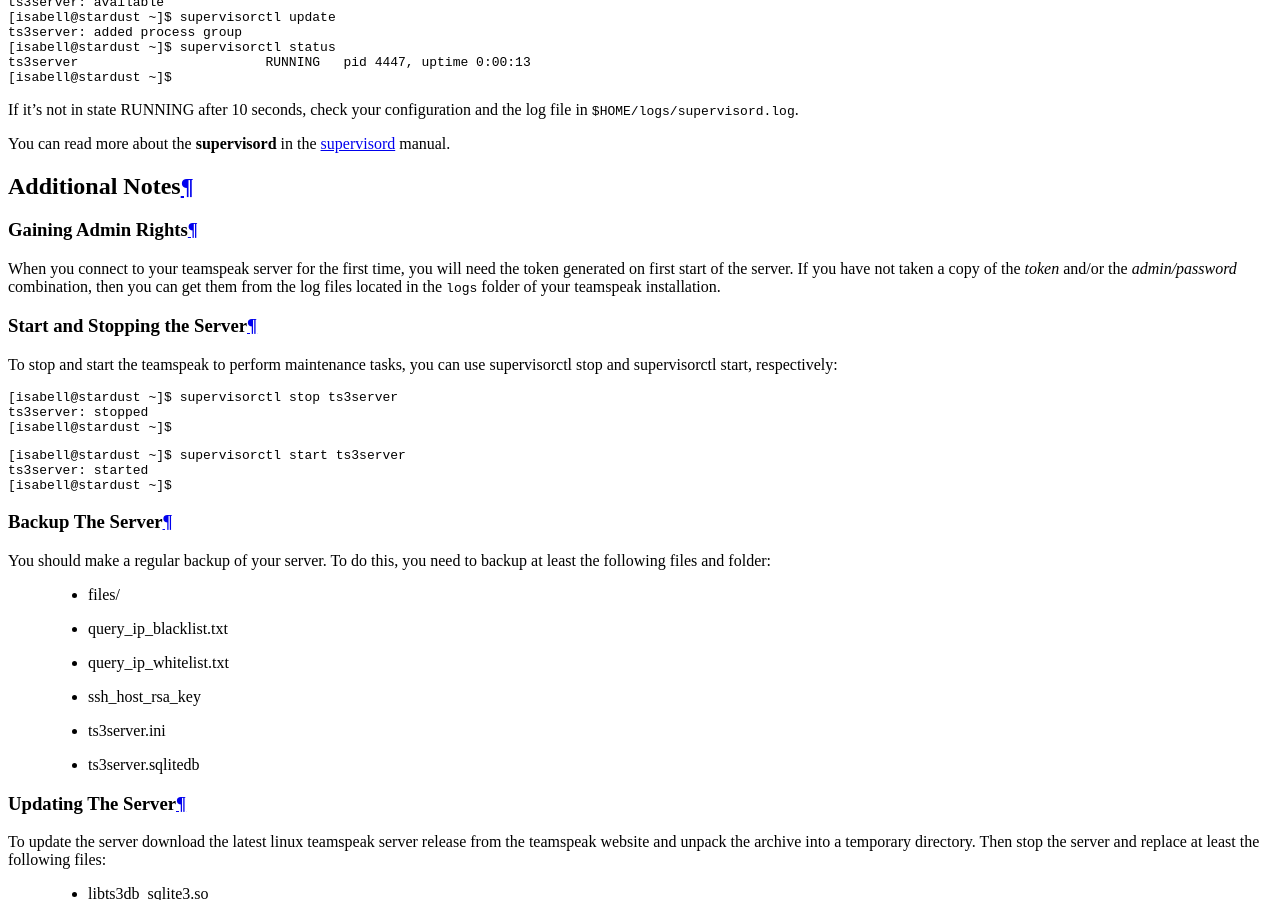
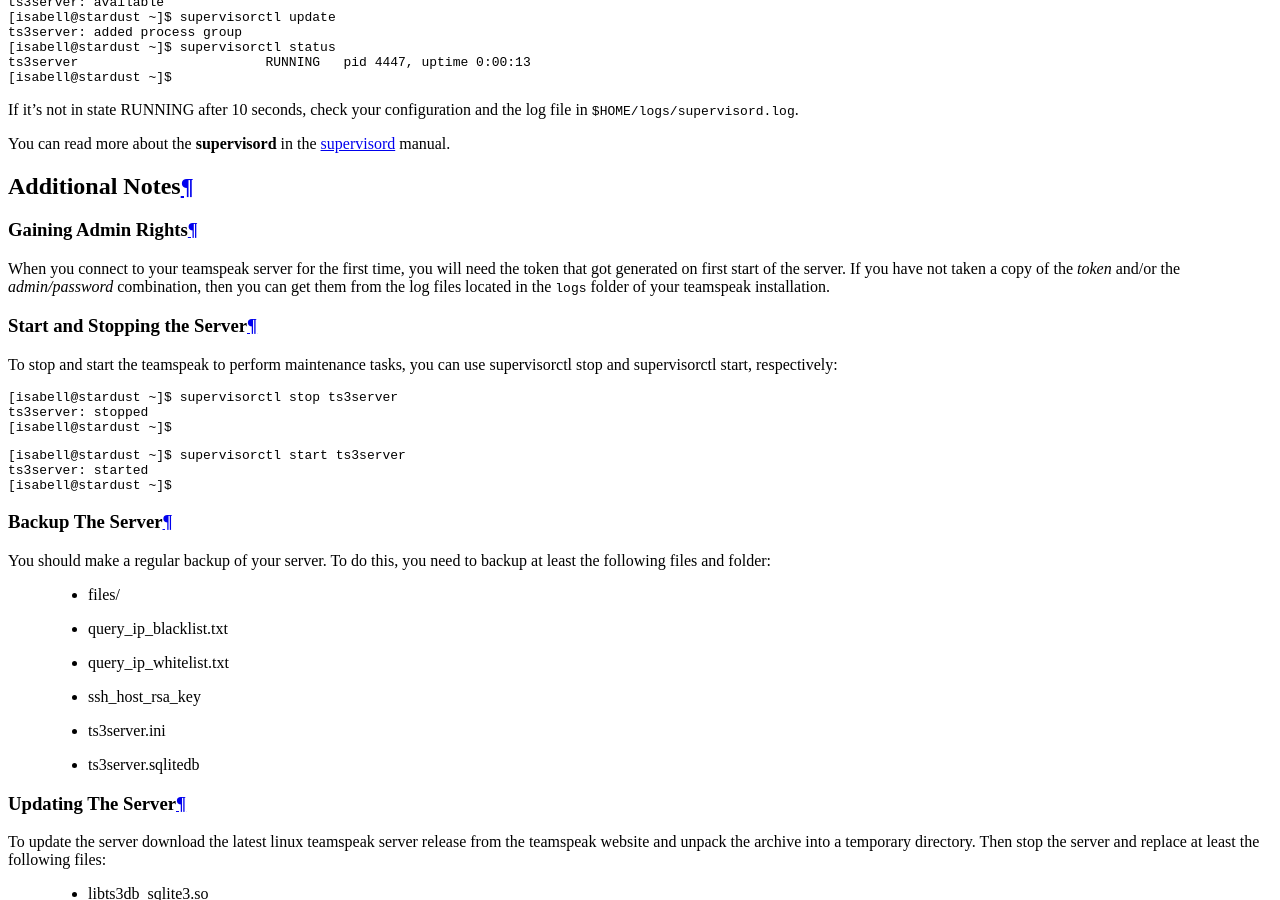
Before and after one commit to Uberspace/lab, a Sphinx documentation site: the page built from source/guide_teamspeak.rst, in a window 1280 px wide and 900 px high, scrolled down 6104 px. Built offline with Sphinx 7.4.7 and the Read the Docs theme 2.0.0, drawn with Linux system fonts in a browser that asks for light colours.

Commit message:
[teamspeak] updated author info

```diff
--- a/source/guide_teamspeak.rst
+++ b/source/guide_teamspeak.rst
@@ -1,4 +1,4 @@
-.. author:: `cblte <https://twitter.com/cblte>` <https://cbrueggenolte.de>
+.. author:: cblte <https://cbrueggenolte.de>
 
 .. highlight:: console
 
@@ -231,7 +231,7 @@
 Gaining Admin Rights
 --------------------
 
-When you connect to your teamspeak server for the first time, you will need the token generated on first start of the server. If you have not taken a copy of the *token* and/or the *admin/password* combination, then you can get them from the log files located in the ``logs`` folder of your teamspeak installation.
+When you connect to your teamspeak server for the first time, you will need the token that got generated on first start of the server. If you have not taken a copy of the *token* and/or the *admin/password* combination, then you can get them from the log files located in the ``logs`` folder of your teamspeak installation.
 
 Start and Stopping the Server
 -----------------------------
```
